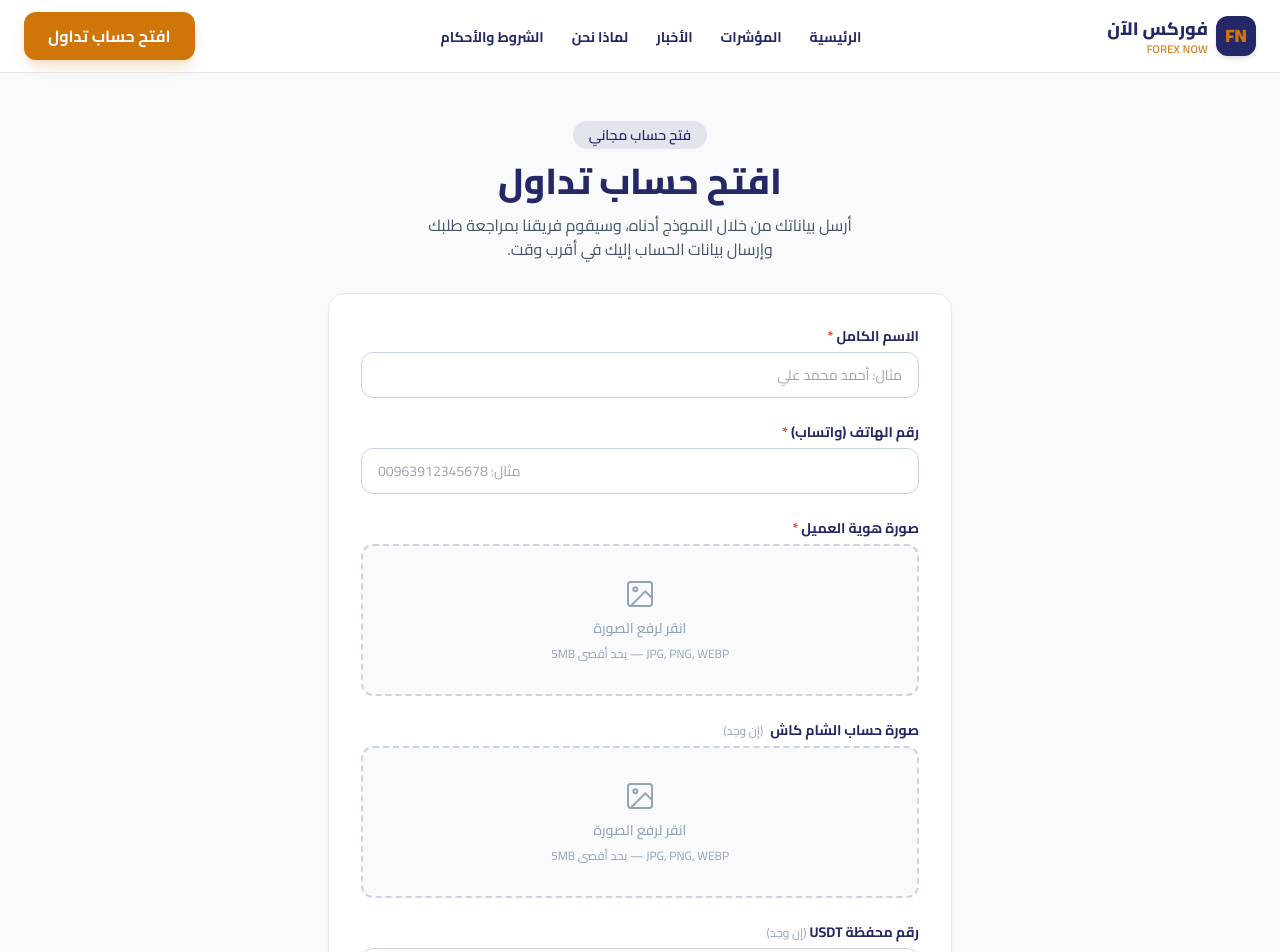
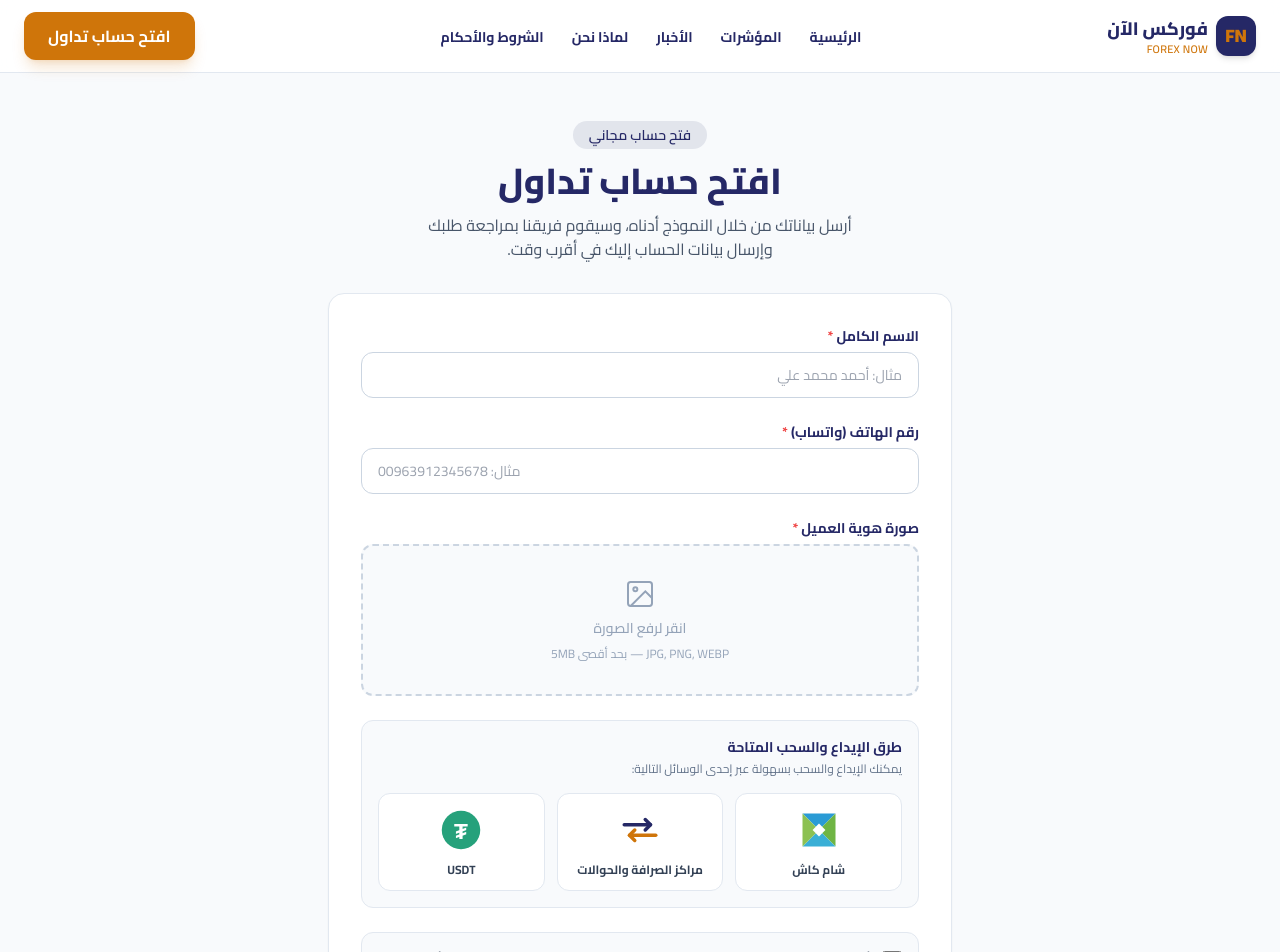
Before and after one commit to kemwmajd-ai/forex-now, a Next.js app: page /open-account in a window 1280 px wide. Shown: the top 952 px of the page. Built offline with nearby package versions, Linux system fonts and the light colour scheme.

Commit message:
feat: replace Sham Cash upload and USDT field with payment methods display

```diff
--- a/components/OpenAccountForm.tsx
+++ b/components/OpenAccountForm.tsx
@@ -6,7 +6,6 @@ import Link from "next/link";
 interface FormState {
   fullName: string;
   phone: string;
-  usdtWallet: string;
   termsAccepted: boolean;
 }
 
@@ -88,11 +87,67 @@ function FileField({
   );
 }
 
+/** شعار شام كاش (إعادة رسم بألوان العلامة) */
+function ShamCashLogo() {
+  return (
+    <svg width="44" height="44" viewBox="0 0 48 48" aria-label="شام كاش">
+      <polygon points="6,6 42,6 24,24" fill="#2A9BD5" />
+      <polygon points="42,6 42,42 24,24" fill="#6FB544" />
+      <polygon points="6,42 42,42 24,24" fill="#3AAFD6" />
+      <polygon points="6,6 6,42 24,24" fill="#8CC152" />
+      <polygon points="24,17 31,24 24,31 17,24" fill="#fff" />
+    </svg>
+  );
+}
+
+/** أيقونة مراكز الصرافة والحوالات (سهمَا تبادل) */
+function ExchangeIcon() {
+  return (
+    <svg
+      width="42"
+      height="42"
+      viewBox="0 0 24 24"
+      fill="none"
+      strokeWidth="2"
+      strokeLinecap="round"
+      strokeLinejoin="round"
+    >
+      <g stroke="#252866">
+        <path d="M3 9h15" />
+        <path d="M15 6l3 3-3 3" />
+      </g>
+      <g stroke="#cf750a">
+        <path d="M21 15H6" />
+        <path d="M9 12l-3 3 3 3" />
+      </g>
+    </svg>
+  );
+}
+
+/** أيقونة USDT (تيثر) */
+function UsdtIcon() {
+  return (
+    <svg width="42" height="42" viewBox="0 0 24 24" aria-label="USDT">
+      <circle cx="12" cy="12" r="11" fill="#26A17B" />
+      <text
+        x="12"
+        y="17"
+        textAnchor="middle"
+        fontSize="13"
+        fontWeight="700"
+        fill="#fff"
+        fontFamily="Arial, sans-serif"
+      >
+        ₮
+      </text>
+    </svg>
+  );
+}
+
 export default function OpenAccountForm() {
   const [form, setForm] = useState<FormState>({
     fullName: "",
     phone: "",
-    usdtWallet: "",
     termsAccepted: false,
   });
   const [status, setStatus] = useState<SubmitStatus>("idle");
@@ -100,9 +155,7 @@ export default function OpenAccountForm() {
   const [fieldErrors, setFieldErrors] = useState<Record<string, string>>({});
 
   const idCardRef = useRef<HTMLInputElement>(null);
-  const shamCashRef = useRef<HTMLInputElement>(null);
   const [idCardPreview, setIdCardPreview] = useState<string | null>(null);
-  const [shamCashPreview, setShamCashPreview] = useState<string | null>(null);
 
   function handleFileChange(
     e: React.ChangeEvent<HTMLInputElement>,
@@ -150,11 +203,8 @@ export default function OpenAccountForm() {
     const fd = new FormData();
     fd.append("fullName", form.fullName.trim());
     fd.append("phone", form.phone.trim());
-    if (form.usdtWallet.trim()) fd.append("usdtWallet", form.usdtWallet.trim());
     const idCard = idCardRef.current?.files?.[0];
     if (idCard) fd.append("idCard", idCard);
-    const shamCash = shamCashRef.current?.files?.[0];
-    if (shamCash) fd.append("shamCash", shamCash);
 
     try {
       const res = await fetch("/api/open-account", {
@@ -263,34 +313,39 @@ export default function OpenAccountForm() {
         <p className="-mt-4 text-xs text-red-600">{fieldErrors.idCard}</p>
       )}
 
-      {/* صورة حساب الشام كاش */}
-      <FileField
-        id="shamCash"
-        label="صورة حساب الشام كاش"
-        required={false}
-        fileRef={shamCashRef}
-        preview={shamCashPreview}
-        onFileChange={(e) => handleFileChange(e, setShamCashPreview, "shamCash")}
-      />
-      {fieldErrors.shamCash && (
-        <p className="-mt-4 text-xs text-red-600">{fieldErrors.shamCash}</p>
-      )}
-
-      {/* رقم محفظة USDT */}
-      <div>
-        <label htmlFor="usdtWallet" className="mb-1.5 block text-sm font-bold text-brand-navy">
-          رقم محفظة USDT{" "}
-          <span className="text-xs font-normal text-slate-400">(إن وجد)</span>
-        </label>
-        <input
-          id="usdtWallet"
-          type="text"
-          value={form.usdtWallet}
-          onChange={(e) => setForm((p) => ({ ...p, usdtWallet: e.target.value }))}
-          placeholder="عنوان محفظة USDT (TRC20 / ERC20)"
-          dir="ltr"
-          className="w-full rounded-xl border border-slate-300 bg-white px-4 py-3 text-sm outline-none transition focus:border-brand-orange focus:ring-2 focus:ring-brand-orange/40"
-        />
+      {/* طرق الإيداع والسحب المتاحة */}
+      <div className="rounded-xl border border-slate-200 bg-slate-50 p-4">
+        <h3 className="mb-1 text-sm font-bold text-brand-navy">
+          طرق الإيداع والسحب المتاحة
+        </h3>
+        <p className="mb-4 text-xs text-slate-500">
+          يمكنك الإيداع والسحب بسهولة عبر إحدى الوسائل التالية:
+        </p>
+        <div className="grid grid-cols-3 gap-3">
+          {/* شام كاش */}
+          <div className="flex flex-col items-center gap-2 rounded-xl border border-slate-200 bg-white p-3 text-center">
+            <div className="flex h-12 items-center justify-center">
+              <ShamCashLogo />
+            </div>
+            <span className="text-xs font-bold text-slate-700">شام كاش</span>
+          </div>
+          {/* مراكز الصرافة والحوالات */}
+          <div className="flex flex-col items-center gap-2 rounded-xl border border-slate-200 bg-white p-3 text-center">
+            <div className="flex h-12 items-center justify-center">
+              <ExchangeIcon />
+            </div>
+            <span className="text-xs font-bold leading-tight text-slate-700">
+              مراكز الصرافة والحوالات
+            </span>
+          </div>
+          {/* USDT */}
+          <div className="flex flex-col items-center gap-2 rounded-xl border border-slate-200 bg-white p-3 text-center">
+            <div className="flex h-12 items-center justify-center">
+              <UsdtIcon />
+            </div>
+            <span className="text-xs font-bold text-slate-700">USDT</span>
+          </div>
+        </div>
       </div>
 
       {/* الموافقة على الشروط */}
```
